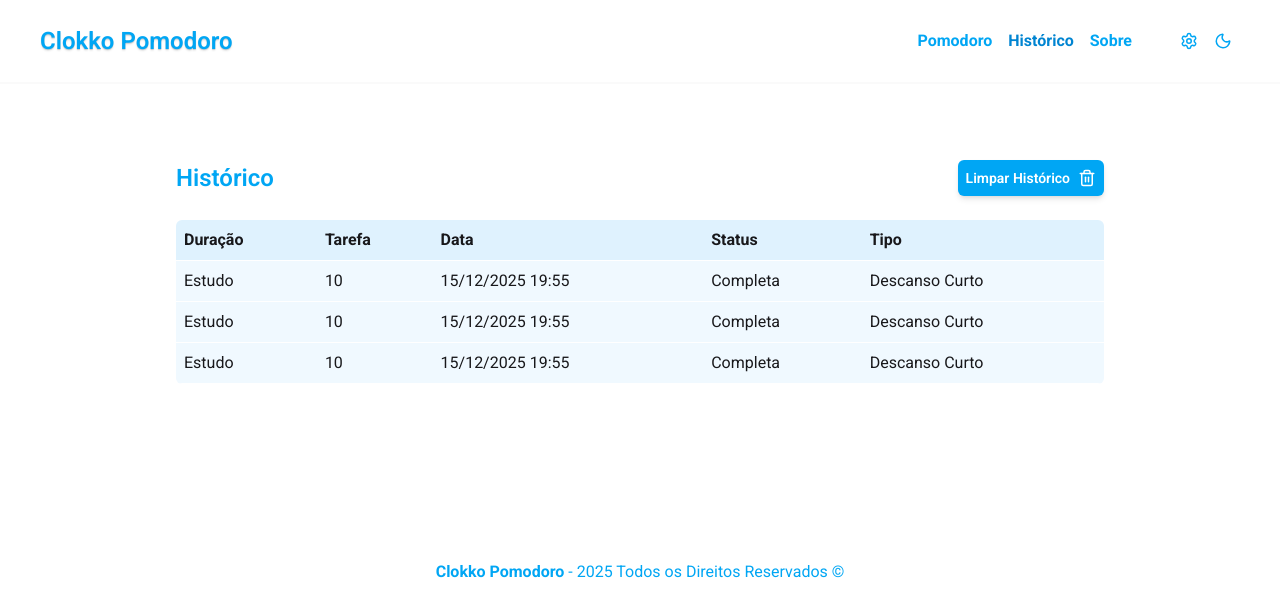
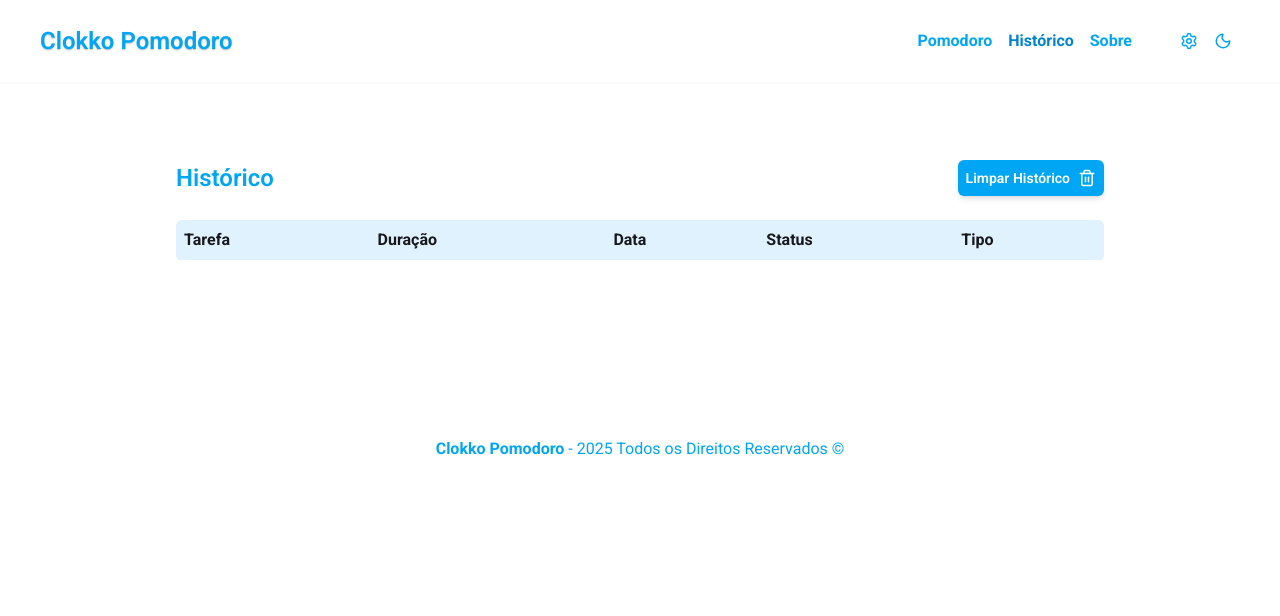
Before and after one commit to davifdev/clokko-pomodoro, a React (Vite) app: page /history in a window 1280 px wide. Shown: the top 616 px of the page. Built offline with nearby package versions, Linux system fonts and the light colour scheme.

Commit message:
feat: add sort and tasks in history page

```diff
--- a/package.json
+++ b/package.json
@@ -12,6 +12,7 @@
   },
   "dependencies": {
     "@tailwindcss/vite": "^4.1.18",
+    "date-fns": "^4.1.0",
     "lucide-react": "^0.561.0",
     "react": "^19.2.0",
     "react-dom": "^19.2.0",
--- /dev/null
+++ b/src/components/table-component.tsx
@@ -0,0 +1,71 @@
+import { useTaskContext } from '../contexts/TaskContext/task-context';
+import { formatDate } from '../utils/formatDate';
+import { getTaskStatus } from '../utils/getTaskStatus';
+import type { SortTaskOptions } from '../utils/sortTasks';
+
+interface TableComponentProps {
+  handleSortTasks: ({ field }: Pick<SortTaskOptions, 'field'>) => void;
+  sortTasksOptions: SortTaskOptions;
+}
+
+const TableComponent = ({
+  handleSortTasks,
+  sortTasksOptions,
+}: TableComponentProps) => {
+  const { taskState } = useTaskContext();
+
+  return (
+    <table className="w-full text-left">
+      <thead className="bg-sky-100 dark:bg-slate-800">
+        <tr className="border-b border-white dark:border-slate-600">
+          <th
+            className="cursor-pointer p-2 hover:bg-sky-200 dark:hover:bg-slate-700"
+            onClick={() => handleSortTasks({ field: 'name' })}
+          >
+            Tarefa
+          </th>
+          <th
+            className="cursor-pointer p-2 hover:bg-sky-200 dark:hover:bg-slate-700"
+            onClick={() => handleSortTasks({ field: 'durationInMinutes' })}
+          >
+            Duração
+          </th>
+          <th
+            className="cursor-pointer p-2 hover:bg-sky-200 dark:hover:bg-slate-700"
+            onClick={() => handleSortTasks({ field: 'startDate' })}
+          >
+            Data
+          </th>
+          <th className="p-2">Status</th>
+          <th className="p-2">Tipo</th>
+        </tr>
+      </thead>
+      <tbody className="bg-sky-50 dark:bg-slate-700">
+        {sortTasksOptions.tasks.map((task) => {
+          const traslateTypeTask = {
+            working: 'Trabalho',
+            shortResting: 'Descanso Curto',
+            longResting: 'Descanso Longo',
+          };
+
+          return (
+            <tr
+              className="border-b border-white dark:border-slate-600"
+              key={task.id}
+            >
+              <td className="p-2">{task.name}</td>
+              <td className="p-2">{task.durationInMinutes}</td>
+              <td className="p-2">{formatDate(task.startDate)}</td>
+              <td className="p-2">
+                {getTaskStatus(task, taskState.activeTask)}
+              </td>
+              <td className="p-2">{traslateTypeTask[task.type]}</td>
+            </tr>
+          );
+        })}
+      </tbody>
+    </table>
+  );
+};
+
+export default TableComponent;
--- a/src/contexts/TaskContext/task-context-provider.tsx
+++ b/src/contexts/TaskContext/task-context-provider.tsx
@@ -5,24 +5,36 @@ import { TaskContext } from './task-context';
 import { taskReducer } from './taskReducer';
 import { ActionsTypes } from './action-types';
 import { TimerWorkerManager } from '../../workers/timerWorkerManager';
+import type { TaskStateModel } from '../../models/taskStateModel';
 interface TaskContextProviderProps {
   children: ReactNode;
 }
 
 export const TaskContextProvider = ({ children }: TaskContextProviderProps) => {
-  const [taskState, dispatch] = useReducer(taskReducer, initialTaskStateValue);
+  const [taskState, dispatch] = useReducer(
+    taskReducer,
+    initialTaskStateValue,
+    () => {
+      const tasks = JSON.parse(
+        localStorage.getItem('tasks')!
+      ) as TaskStateModel;
+      return tasks || initialTaskStateValue;
+    }
+  );
+
+  useEffect(() => {
+    localStorage.setItem('tasks', JSON.stringify(taskState));
+  }, [taskState]);
 
   const worker = TimerWorkerManager.getInstance();
 
   worker.onmessage((e) => {
     const countDownSeconds = e.data;
     if (countDownSeconds <= 0) {
-      console.log('Task completed!');
-
+      console.log('Completou');
       dispatch({ type: ActionsTypes.COMPLETE_TASK });
       worker.terminate();
     } else {
-      console.log('Task in progress: ', countDownSeconds);
       dispatch({
         type: ActionsTypes.COUNT_DOWN,
         payload: { secondsRemaining: countDownSeconds },
@@ -32,7 +44,6 @@ export const TaskContextProvider = ({ children }: TaskContextProviderProps) => {
 
   useEffect(() => {
     if (!taskState.activeTask) {
-      console.log('No active task, terminating worker.');
       worker.terminate();
       return;
     }
--- a/src/contexts/TaskContext/taskReducer.tsx
+++ b/src/contexts/TaskContext/taskReducer.tsx
@@ -46,7 +46,7 @@ export const taskReducer = (state: TaskStateModel, action: TaskActions) => {
           if (state.activeTask && task.id === state.activeTask?.id) {
             return {
               ...task,
-              completedDate: Date.now(),
+              completeDate: Date.now(),
             };
           }
           return task;
--- a/src/pages/history-page.tsx
+++ b/src/pages/history-page.tsx
@@ -4,8 +4,50 @@ import { Trash2Icon } from 'lucide-react';
 // Components
 import Container from '../components/container';
 import Button from '../components/button-component';
+import { useTaskContext } from '../contexts/TaskContext/task-context';
+
+import TableComponent from '../components/table-component';
+import { useEffect, useState } from 'react';
+import { sortTasks, type SortTaskOptions } from '../utils/sortTasks';
 
 const History = () => {
+  const { taskState } = useTaskContext();
+  const [sortTasksOptions, setSortTasksOptions] = useState<SortTaskOptions>(
+    () => {
+      return {
+        tasks: sortTasks({ tasks: taskState.tasks }),
+        field: 'startDate',
+        direction: 'desc',
+      };
+    }
+  );
+
+  useEffect(() => {
+    // eslint-disable-next-line react-hooks/set-state-in-effect
+    setSortTasksOptions((prevTask) => ({
+      ...prevTask,
+      tasks: sortTasks({
+        tasks: taskState.tasks,
+        direction: prevTask.direction,
+        field: prevTask.field,
+      }),
+    }));
+  }, [taskState.tasks]);
+
+  const handleSortTasks = ({ field }: Pick<SortTaskOptions, 'field'>) => {
+    const newDirection = sortTasksOptions.direction === 'desc' ? 'asc' : 'desc';
+
+    setSortTasksOptions({
+      tasks: sortTasks({
+        direction: newDirection,
+        tasks: sortTasksOptions.tasks,
+        field,
+      }),
+      direction: newDirection,
+      field,
+    });
+  };
+
   return (
     <main className="p-40">
       <Container>
@@ -19,40 +61,10 @@ const History = () => {
           </Button>
         </div>
         <div className="mt-6 overflow-hidden rounded-md">
-          <table className="w-full text-left">
-            <thead className="bg-sky-100 dark:bg-slate-800">
-              <tr className="border-b border-white dark:border-slate-600">
-                <th className="p-2">Duração</th>
-                <th className="p-2">Tarefa</th>
-                <th className="p-2">Data</th>
-                <th className="p-2">Status</th>
-                <th className="p-2">Tipo</th>
-              </tr>
-            </thead>
-            <tbody className="bg-sky-50 dark:bg-slate-700">
-              <tr className="border-b border-white dark:border-slate-600">
-                <td className="p-2">Estudo</td>
-                <td className="p-2">10</td>
-                <td className="p-2">15/12/2025 19:55</td>
-                <td className="p-2">Completa</td>
-                <td className="p-2">Descanso Curto</td>
-              </tr>
-              <tr className="border-b border-white dark:border-slate-600">
-                <td className="p-2">Estudo</td>
-                <td className="p-2">10</td>
-                <td className="p-2">15/12/2025 19:55</td>
-                <td className="p-2">Completa</td>
-                <td className="p-2">Descanso Curto</td>
-              </tr>
-              <tr className="border-b border-white dark:border-slate-600">
-                <td className="p-2">Estudo</td>
-                <td className="p-2">10</td>
-                <td className="p-2">15/12/2025 19:55</td>
-                <td className="p-2">Completa</td>
-                <td className="p-2">Descanso Curto</td>
-              </tr>
-            </tbody>
-          </table>
+          <TableComponent
+            handleSortTasks={handleSortTasks}
+            sortTasksOptions={sortTasksOptions}
+          />
         </div>
       </Container>
     </main>
--- /dev/null
+++ b/src/utils/formatDate.ts
@@ -0,0 +1,6 @@
+import { format } from 'date-fns';
+
+export const formatDate = (timestamp: number) => {
+  const currentDate = new Date(timestamp);
+  return format(currentDate, 'dd/MM/yyyy HH:mm');
+};
--- /dev/null
+++ b/src/utils/getTaskStatus.ts
@@ -0,0 +1,11 @@
+import type { TaskModel } from '../models/taskModel';
+
+export const getTaskStatus = (
+  task: TaskModel,
+  activeTask: TaskModel | null
+) => {
+  if (task.completeDate) return 'Completa';
+  if (task.interruptDate) return 'Interrompida';
+  if (task.id === activeTask?.id) return 'Em progresso';
+  return 'Abandonada';
+};
--- /dev/null
+++ b/src/utils/sortTasks.ts
@@ -0,0 +1,35 @@
+import type { TaskModel } from '../models/taskModel';
+
+export type SortTaskOptions = {
+  tasks: TaskModel[];
+  direction?: 'asc' | 'desc';
+  field?: keyof TaskModel;
+};
+
+export const sortTasks = ({
+  field = 'startDate',
+  direction = 'desc',
+  tasks = [],
+}: SortTaskOptions) => {
+  console.log(field, direction, tasks);
+  return [...tasks].sort((a, b) => {
+    const aValue = a[field];
+    const bValue = b[field];
+
+    if (aValue === null && bValue === null) return 0;
+    if (aValue === null) return 1;
+    if (bValue === null) return -1;
+
+    if (typeof aValue === 'number' && typeof bValue === 'number') {
+      return direction === 'asc' ? aValue - bValue : bValue - aValue;
+    }
+
+    if (typeof aValue === 'string' && typeof bValue === 'string') {
+      return direction === 'asc'
+        ? aValue.localeCompare(bValue)
+        : bValue.localeCompare(aValue);
+    }
+
+    return 0;
+  });
+};
```
Also changed, not shown: 1 other file (tests, documents, lock files or other folders).
